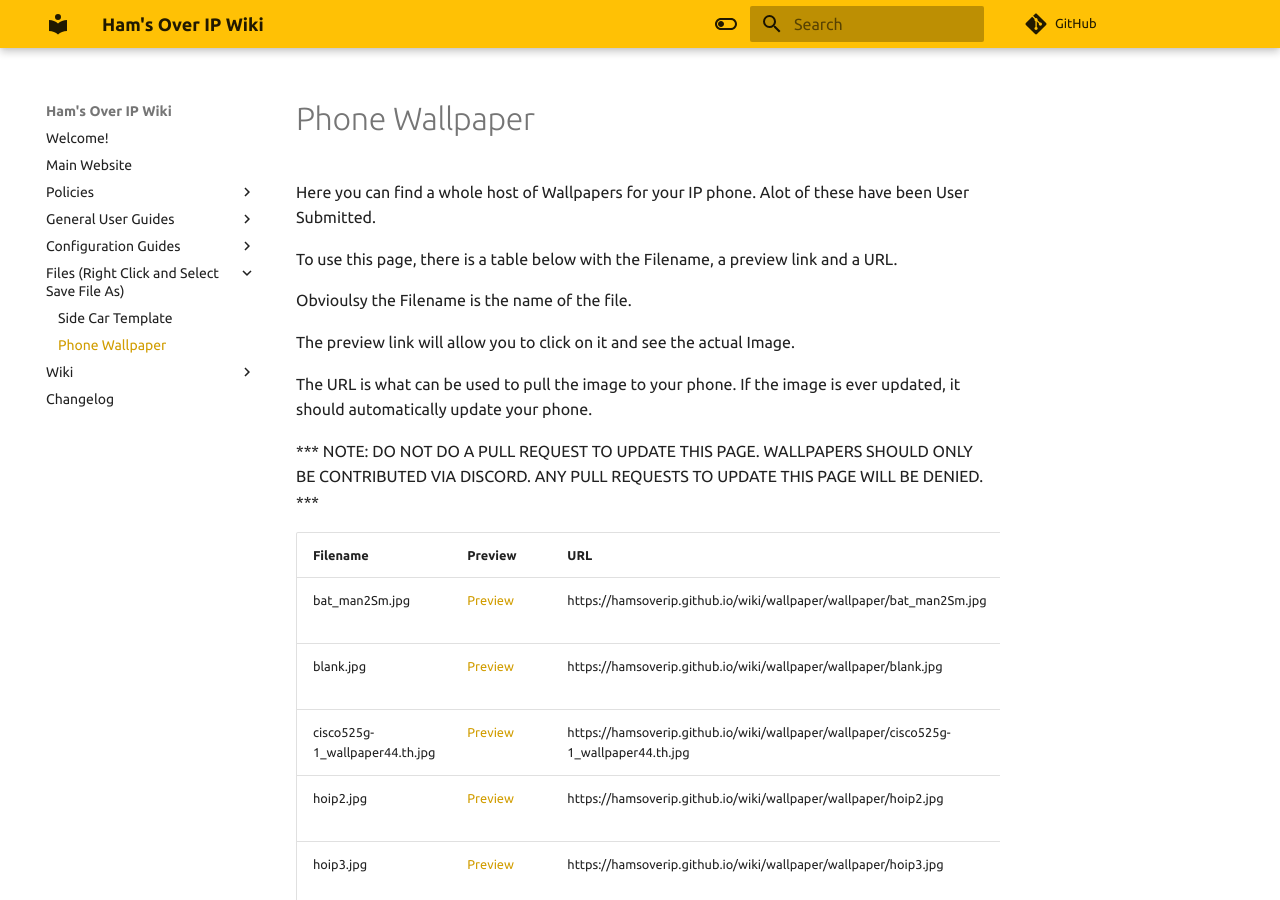
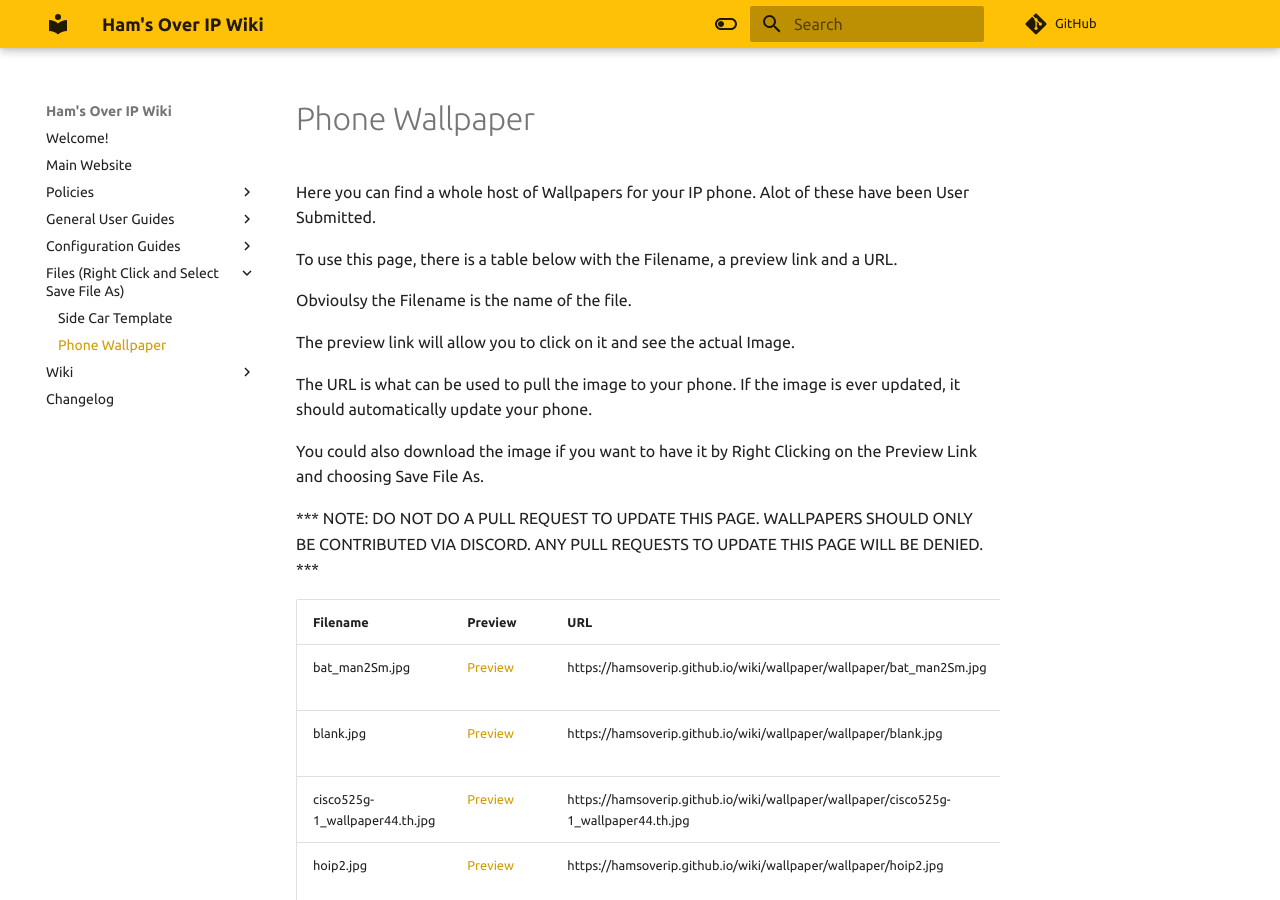
Before and after one commit to hamsoverip/wiki, an MkDocs documentation site: the page built from docs/wallpaper/wallpaper.md, in a window 1280 px wide and 900 px high. Built offline with MkDocs 1.6.1 and Material for MkDocs 9.7.7, drawn with Linux system fonts in a browser that asks for light colours; comment, search, counter and statistics services are not loaded.

Commit message:
Fixing links Issue

```diff
--- a/docs/wallpaper/wallpaper.md
+++ b/docs/wallpaper/wallpaper.md
@@ -9,6 +9,8 @@ Obvioulsy the Filename is the name of the file.
 The preview link will allow you to click on it and see the actual Image.
 
 The URL is what can be used to pull the image to your phone. If the image is ever updated, it should automatically update your phone.
+
+You could also download the image if you want to have it by Right Clicking on the Preview Link and choosing Save File As.
 
 *** NOTE: DO NOT DO A PULL REQUEST TO UPDATE THIS PAGE. WALLPAPERS SHOULD ONLY BE CONTRIBUTED VIA DISCORD. ANY PULL REQUESTS TO UPDATE THIS PAGE WILL BE DENIED. ***
 
```
